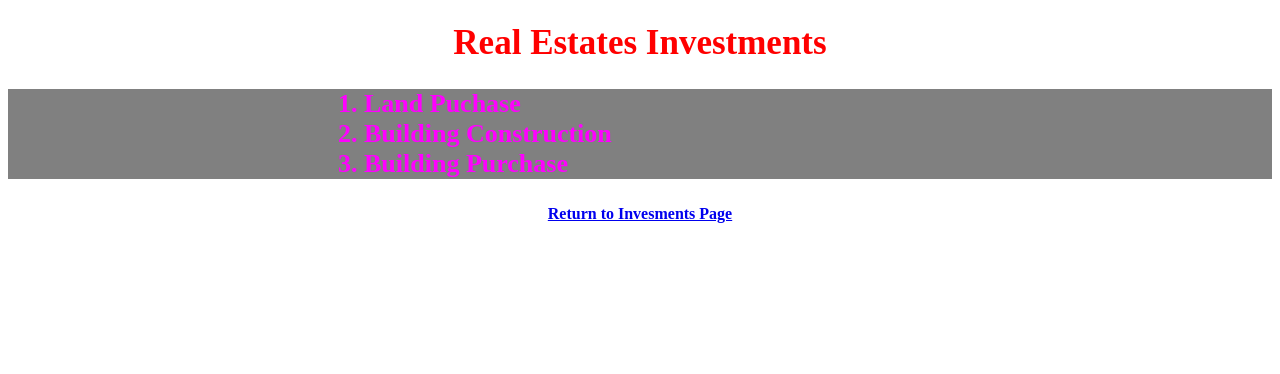
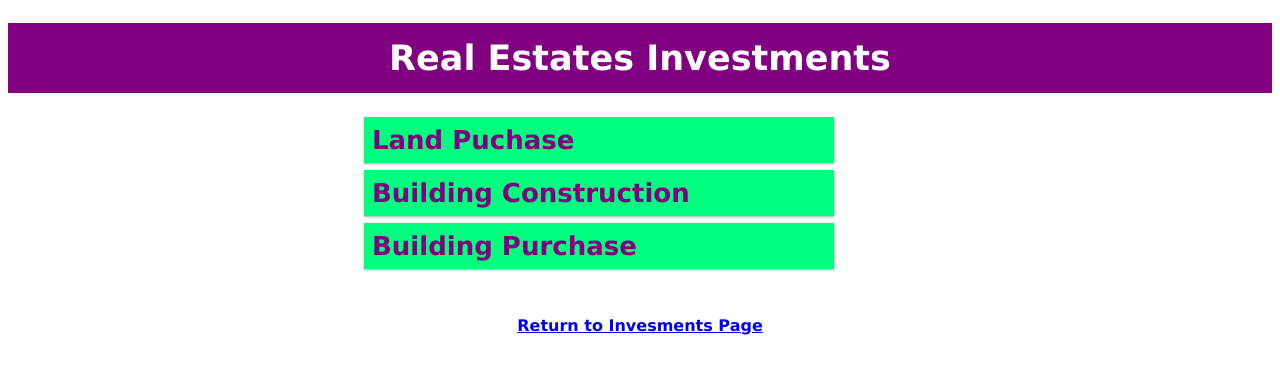
Before and after one commit to sbecng/mysbecng, a plain HTML site: page Realestates.html in a window 1280 px wide. Drawn offline with Linux system fonts and the light colour scheme.

Commit message:
donenall

```diff
--- a/Realestates.html
+++ b/Realestates.html
@@ -14,7 +14,7 @@
           </ol>
         </div>
         <div class="myRet">
-            <a href="index.html">Return to Invesments Page</a>
+          <p><a href="index.html">Return to Invesments Page</a></p>
         </div>
     </body>
 </html>
--- a/mycss.css
+++ b/mycss.css
@@ -1,15 +1,20 @@
 <!DOCTYPE html>
 <html>
   <style>
+    *{
+      box-sizing: border-box;
+    }
+    html {
+      font-family: "Lucida Sans", sans-serif;
+    }
     @@media(min-width:700px) {
       background-color: gray;
     }
     @@media(max-width:850px) {
       background-color: peach;
     }
-    <meta name="viewport" content="width=device-width, initial-scale=1.0">
     table{
-      width:10px;
+      width:50%;
       border:10px;
       margin-left: 25%
     }
@@ -29,6 +34,11 @@
       vertical-align: middle;
       padding:15px;
     }
+    h1{
+      background-color: purple;
+      color: white;
+      padding: 15px
+    }
     img{
       position: absolute;
       margin: 5%
@@ -42,22 +52,29 @@
     ol{
       margin-left:25%
     }
+    .myitems li{
+      width:50%;
+      font-size: 26px;
+      font-weight:bold;
+      color: purple;
+      content: "";
+      clear: both;
+      display: table;
+      margin-bottom: 7px;
+      background-color: springgreen;
+      padding: 8px;
+      box-shadow: 0 1px 3px rgba(0,0,0,0.12), 0 1px 2px rgba(0,0,0,0.24);
+    }
     .myRet{
       font-size: 16px;
       font-weight:bold;
       color: red;
+      padding: 15px;
       text-align: center;
-    }
-    .myitems{
-      font-size: 26px;
-      font-weight:bold;
-      color: magenta;
-      background-color: gray;
     }
     .myheader{
       font-size: 35px;
       font-weight:bold;
-      color: red;
       text-align: center;
     }
   </style>
```
Also changed, not shown: index.html (+1 -0 lines).
